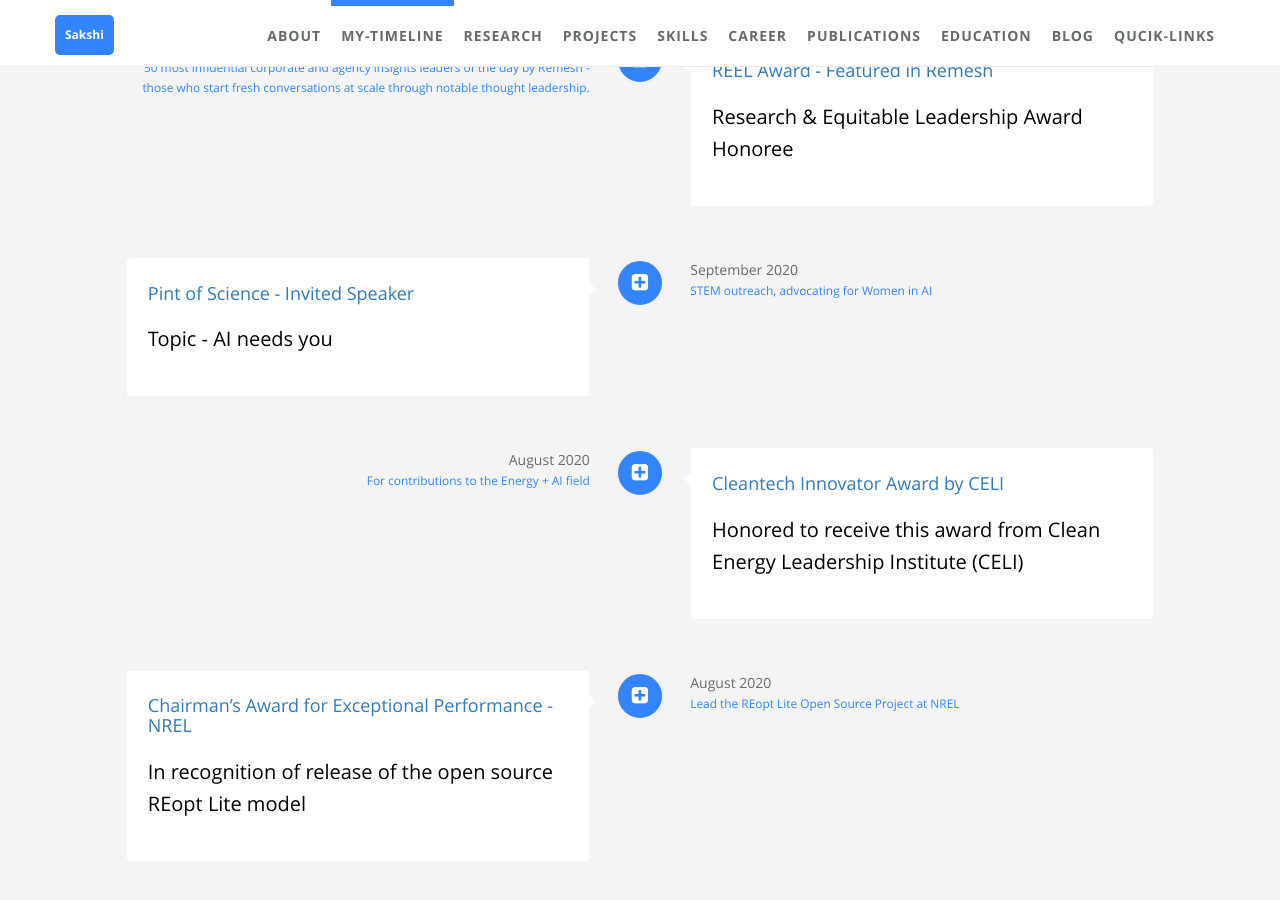
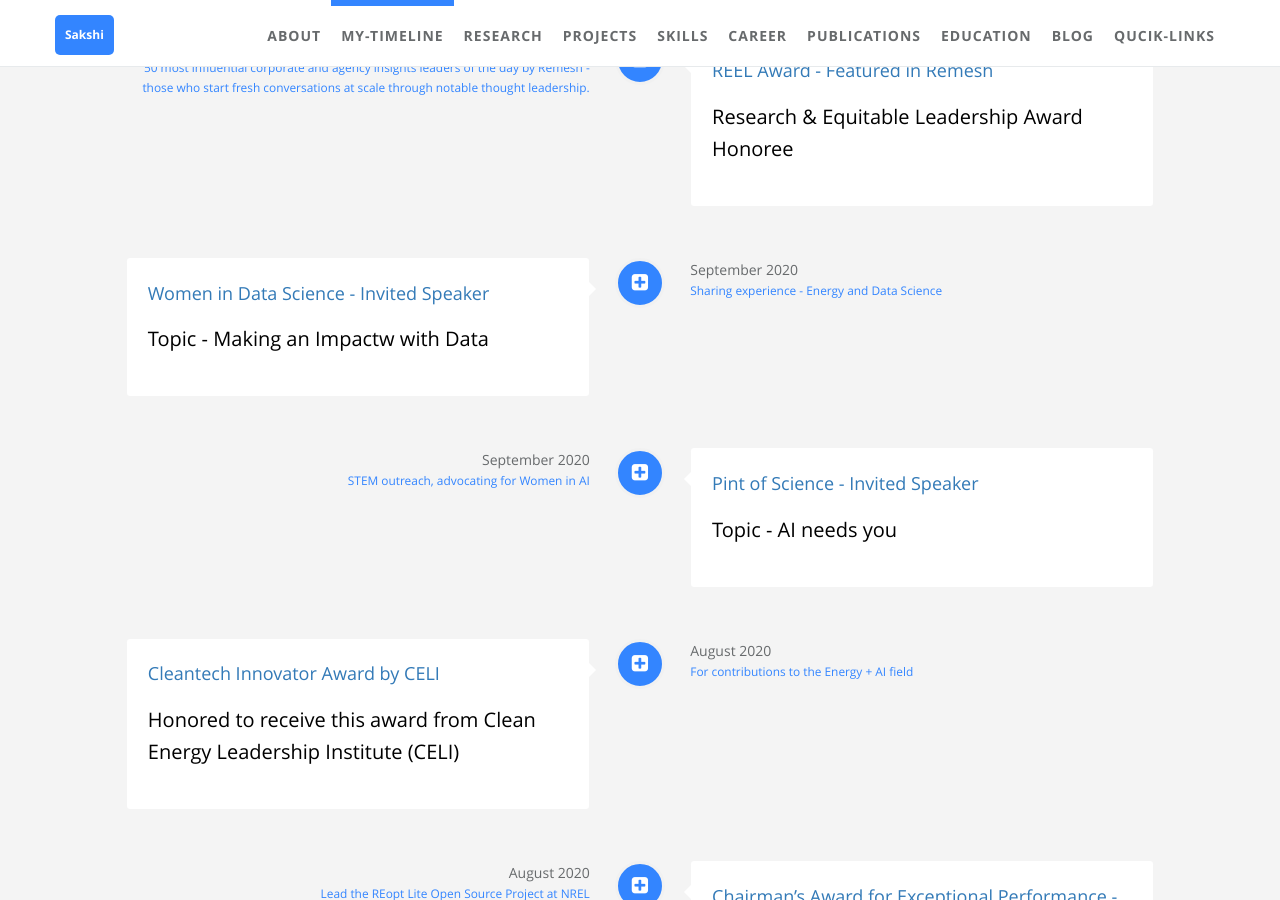
Before and after one commit to sakshi-mishra/sakshi-mishra.github.io, a Jekyll site: the page built from index.html, in a window 1280 px wide and 900 px high, scrolled down 1890 px. Built offline with Jekyll 4.4.1, drawn with Linux system fonts in a browser that asks for light colours.

Commit message:
another event on timeline

```diff
--- a/_data/index/my-timeline.yml
+++ b/_data/index/my-timeline.yml
@@ -28,6 +28,22 @@
     i18n: company_a_date
   job:
     detail: 50 most influential corporate and agency insights leaders of the day by Remesh - those who start fresh conversations at scale through notable thought leadership.
+    i18n: company_a_job
+  icon: fa-plus-square
+  present: false
+
+- name:
+    detail: Women in Data Science - Invited Speaker
+    i18n: company_a
+    url: https://youtu.be/HyeHN3yBzdQ?t=680
+  desc:
+    detail: Topic - Making an Impactw with Data
+    i18n: company_a_desc
+  date:
+    detail: September 2020
+    i18n: company_a_date
+  job:
+    detail: Sharing experience - Energy and Data Science
     i18n: company_a_job
   icon: fa-plus-square
   present: false
```
